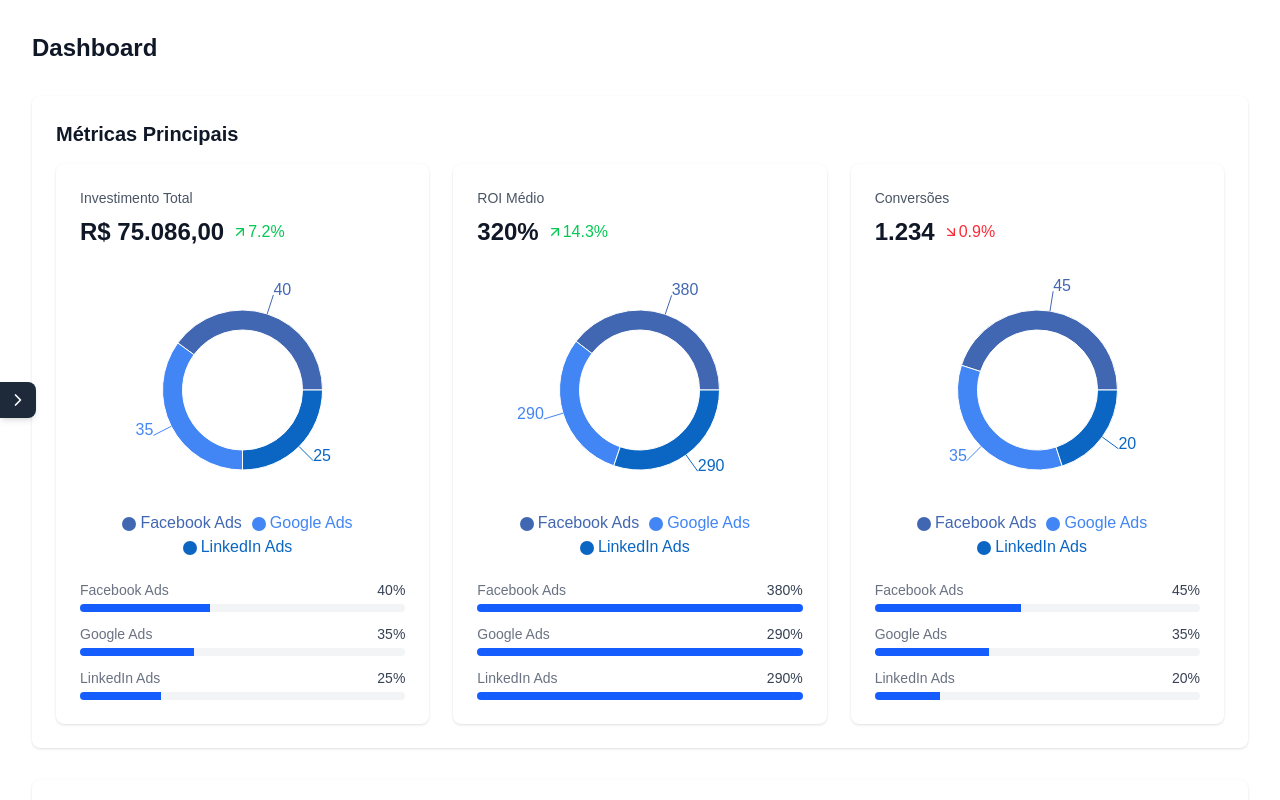
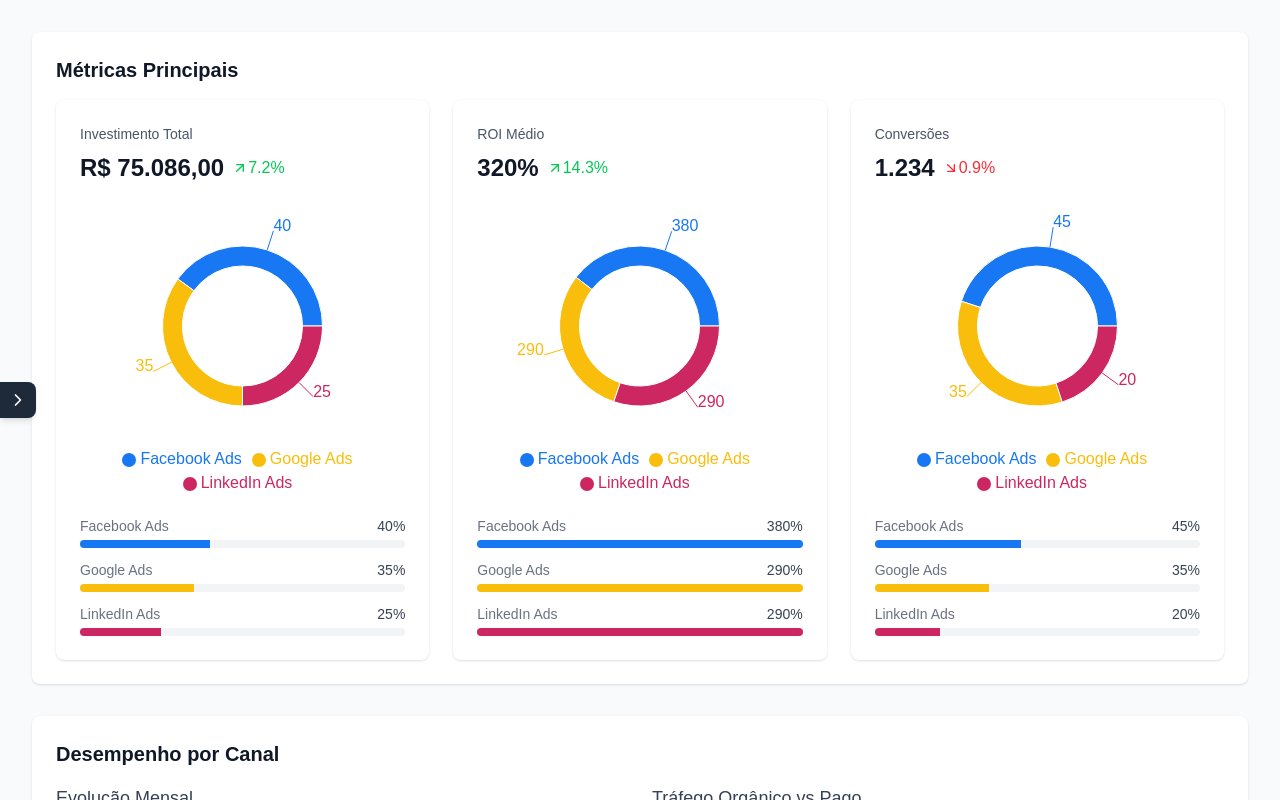
Before and after one commit to IanDs0/spot_mkt_test, a Next.js app: page / in a window 1280 px wide. Built offline with nearby package versions, Linux system fonts and the light colour scheme.

Commit message:
feat: refatorar componentes de gráficos e layout do dashboard com novas cores e ícones

```diff
--- a/components/Dashboard.tsx
+++ b/components/Dashboard.tsx
@@ -4,13 +4,52 @@
 import { BarChart } from './charts/BarChart';
 import { PieChart } from './charts/PieChart';
 import { useTheme } from './ThemeProvider';
+import {
+  FaFacebook,
+  FaGoogle,
+  FaLinkedin
+} from 'react-icons/fa';
+import {
+  MdTrendingUp,
+  MdPaid
+} from 'react-icons/md';
 
-const chartColors = {
-  facebook: { light: '#4267B2', dark: '#5C7CBD' },
-  google: { light: '#4285F4', dark: '#5E97F6' },
-  linkedin: { light: '#0A66C2', dark: '#2D7DD2' },
-  organic: { light: '#34A853', dark: '#4CAF50' },
-  paid: { light: '#EA4335', dark: '#EF5350' }
+export const chartColors = {
+  facebook: {
+    light: '#1877F2',
+    dark: '#1877F2',
+    icon: FaFacebook,
+    gradientLight: ['#1877F2', '#199EFF'],
+    gradientDark: ['#1877F2', '#5C7CBD']
+  },
+  google: {
+    light: '#f9be0c',
+    dark: '#f9be0c',
+    icon: FaGoogle,
+    gradientLight: ['#f9be0c', '#34A853'],
+    gradientDark: ['#f9be0c', '#4CAF50']
+  },
+  linkedin: {
+    light: '#cc2761',
+    dark: '#cc2761',
+    icon: FaLinkedin,
+    gradientLight: ['#cc2761', '#00A0DC'],
+    gradientDark: ['#cc2761', '#38A3E1']
+  },
+  organic: {
+    light: '#34A853',
+    dark: '#4CAF50',
+    icon: MdTrendingUp,
+    gradientLight: ['#34A853', '#41C363'],
+    gradientDark: ['#4CAF50', '#66BB6A']
+  },
+  paid: {
+    light: '#EA4335',
+    dark: '#EF5350',
+    icon: MdPaid,
+    gradientLight: ['#EA4335', '#FF5252'],
+    gradientDark: ['#EF5350', '#FF6B6B']
+  }
 };
 
 const lineChartData = [
@@ -81,13 +120,17 @@
   const { theme } = useTheme();
   const isDark = theme === 'dark';
 
+  const getLineChartConfig = (dataKey: string) => ({
+    dataKey,
+    color: chartColors[dataKey as keyof typeof chartColors][isDark ? 'dark' : 'light'],
+    name: dataKey.charAt(0).toUpperCase() + dataKey.slice(1),
+    icon: chartColors[dataKey as keyof typeof chartColors].icon,
+    gradient: chartColors[dataKey as keyof typeof chartColors][isDark ? 'gradientDark' : 'gradientLight']
+  });
+
   return (
     <div className={`space-y-8 ${theme === 'dark' ? 'text-gray-100' : 'text-gray-900'}`}>
-      <h1 className={`text-2xl font-bold
-        ${theme === 'dark' ? 'text-gray-100' : 'text-gray-900'}`}
-      >
-        Dashboard
-      </h1>
+
 
       {sections.map(section => (
         <section key={section.id} className={`rounded-lg p-6 shadow-sm
@@ -127,9 +170,9 @@
             <LineChart
               data={lineChartData}
               lines={[
-                { dataKey: 'facebook', color: chartColors.facebook[isDark ? 'dark' : 'light'], name: 'Facebook' },
-                { dataKey: 'google', color: chartColors.google[isDark ? 'dark' : 'light'], name: 'Google' },
-                { dataKey: 'linkedin', color: chartColors.linkedin[isDark ? 'dark' : 'light'], name: 'LinkedIn' },
+                getLineChartConfig('facebook'),
+                getLineChartConfig('google'),
+                getLineChartConfig('linkedin'),
               ]}
             />
           </div>
@@ -142,8 +185,20 @@
             <BarChart
               data={barChartData}
               bars={[
-                { dataKey: 'organic', color: chartColors.organic[isDark ? 'dark' : 'light'], name: 'Orgânico' },
-                { dataKey: 'paid', color: chartColors.paid[isDark ? 'dark' : 'light'], name: 'Pago' },
+                {
+                  dataKey: 'organic',
+                  color: chartColors.organic[isDark ? 'dark' : 'light'],
+                  name: 'Orgânico',
+                  icon: chartColors.organic.icon,
+                  gradient: chartColors.organic[isDark ? 'gradientDark' : 'gradientLight']
+                },
+                {
+                  dataKey: 'paid',
+                  color: chartColors.paid[isDark ? 'dark' : 'light'],
+                  name: 'Pago',
+                  icon: chartColors.paid.icon,
+                  gradient: chartColors.paid[isDark ? 'gradientDark' : 'gradientLight']
+                },
               ]}
             />
           </div>
--- a/components/DashboardLayout.tsx
+++ b/components/DashboardLayout.tsx
@@ -12,7 +12,7 @@
 
   return (
     <div className={`flex h-screen relative
-      ${theme === 'dark' ? 'bg-sidebar-dark' : 'bg-sidebar'}`}
+      ${theme === 'dark' ? 'bg-gray-900' : 'bg-gray-50'}`}
     >
       <div className={`transition-all duration-300 ${isSidebarOpen ? 'w-64' : 'w-0'}`}>
         <Sidebar isOpen={isSidebarOpen} />
@@ -30,12 +30,10 @@
         {isSidebarOpen ? <ChevronLeft size={20} /> : <ChevronRight size={20} />}
       </button>
 
-      <div className={`flex-1 overflow-auto
-        ${theme === 'dark' ? 'bg-background-dark' : 'bg-background'}`}
+      <div className={`flex-1 overflow-auto p-8
+        ${theme === 'dark' ? 'bg-gray-900' : 'bg-gray-50'}`}
       >
-        <main className="p-8">
-          <Dashboard />
-        </main>
+        <Dashboard />
       </div>
     </div>
   );
--- a/components/MetricCard.tsx
+++ b/components/MetricCard.tsx
@@ -3,9 +3,9 @@
 import React from 'react';
 import { ArrowUpRight, ArrowDownRight, Minus } from 'lucide-react';
 import { motion } from 'framer-motion';
-import { DonutChart } from './DonutChart';
 import { PieChart } from './charts/PieChart';
 import { useTheme } from './ThemeProvider';
+import { chartColors } from './Dashboard';
 
 interface Allocation {
   label: string;
@@ -21,7 +21,7 @@
   allocations?: Allocation[];
 }
 
-export function MetricCard({ title, value, previousValue, change, allocations }: MetricCardProps) {
+export function MetricCard({ title, value, change, allocations }: MetricCardProps) {
   const { theme } = useTheme();
 
   const getTrendColor = (change?: number) => {
@@ -40,11 +40,14 @@
     );
   };
 
-  const pieData = allocations?.map((item) => ({
-    name: item.label,
-    value: item.value,
-    color: getRandomColor(item.label)
-  })) || [];
+  const pieData = allocations?.map((item) => {
+    const platform = item.label.toLowerCase().split(' ')[0];
+    return {
+      name: item.label,
+      value: item.value,
+      color: chartColors[platform as keyof typeof chartColors][theme === 'dark' ? 'dark' : 'light']
+    };
+  }) || [];
 
   return (
     <motion.div
@@ -79,7 +82,7 @@
       {allocations && (
         <div className="mt-4 space-y-3">
           <div className="flex justify-center mb-4">
-            <PieChart data={pieData} theme={theme} />
+            <PieChart data={pieData} />
           </div>
           {allocations.map((item, index) => (
             <div key={index}>
@@ -103,9 +106,10 @@
                 transition={{ duration: 0.8 }}
               >
                 <motion.div
-                  className={theme === 'dark'
-                    ? 'h-full bg-blue-500'
-                    : 'h-full bg-blue-600'}
+                  className="h-full"
+                  style={{
+                    backgroundColor: pieData.find(d => d.name === item.label)?.color
+                  }}
                   initial={{ width: 0 }}
                   animate={{ width: `${item.value}%` }}
                   transition={{ duration: 0.8, delay: 0.2 }}
@@ -118,13 +122,3 @@
     </motion.div>
   );
 }
-
-// Função auxiliar para gerar cores com base no label
-function getRandomColor(label: string): string {
-  const colors = {
-    'Facebook Ads': '#4267B2',
-    'Google Ads': '#4285F4',
-    'LinkedIn Ads': '#0A66C2',
-  };
-  return colors[label as keyof typeof colors] || '#' + Math.floor(Math.random()*16777215).toString(16);
-}
--- a/components/Sidebar.tsx
+++ b/components/Sidebar.tsx
@@ -112,7 +112,11 @@
               opacity-0 group-hover:opacity-100 transition-opacity`}
             onClick={() => setShowEditName(true)}
           >
-            <PencilIcon className="w-4 h-4 text-gray-400 hover:text-gray-600 dark:text-gray-500 dark:hover:text-gray-300" />
+            <PencilIcon className={`w-4 h-4 ${
+              theme === 'dark'
+                ? 'text-gray-500 hover:text-gray-300'
+                : 'text-gray-400 hover:text-gray-600'
+            }`} />
           </button>
         </div>
       </div>
--- a/components/charts/BarChart.tsx
+++ b/components/charts/BarChart.tsx
@@ -1,12 +1,17 @@
 import { ResponsiveContainer, BarChart as RechartsBarChart, Bar, XAxis, YAxis, CartesianGrid, Tooltip, Legend } from 'recharts';
+import { IconType } from 'react-icons';
+
+interface BarConfig {
+  dataKey: string;
+  color: string;
+  name: string;
+  icon?: IconType;
+  gradient?: string[];
+}
 
 interface BarChartProps {
-  data: { [key: string]: string | number }[];
-  bars: {
-    dataKey: string;
-    color: string;
-    name: string;
-  }[];
+  data: Array<Record<string, string | number>>;
+  bars: BarConfig[];
   xAxisKey?: string;
 }
 
--- a/components/charts/LineChart.tsx
+++ b/components/charts/LineChart.tsx
@@ -1,12 +1,17 @@
 import { ResponsiveContainer, LineChart as RechartsLineChart, Line, XAxis, YAxis, CartesianGrid, Tooltip, Legend } from 'recharts';
+import { IconType } from 'react-icons';
+
+interface LineConfig {
+  dataKey: string;
+  color: string;
+  name: string;
+  icon?: IconType;
+  gradient?: string[];
+}
 
 interface LineChartProps {
-  data: { [key: string]: string | number }[];
-  lines: {
-    dataKey: string;
-    color: string;
-    name: string;
-  }[];
+  data: Array<Record<string, string | number>>;
+  lines: LineConfig[];
   xAxisKey?: string;
 }
 
```
